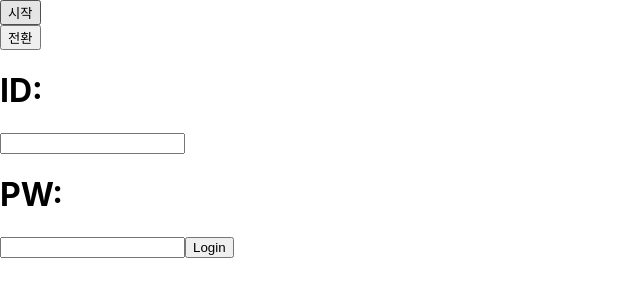
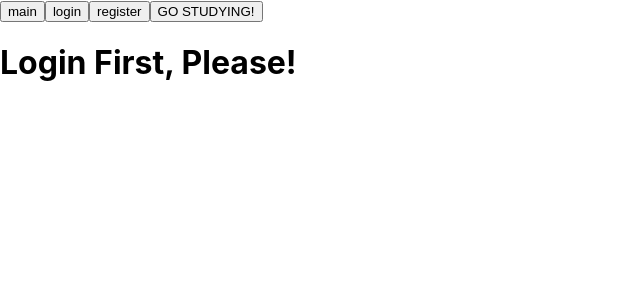
Before and after one commit to reduction-choi/Japanese_vocab, a React (Create React App) app: page / in a window 1280 px wide. Shown: the top 300 px of the page, without its empty margins (0-640 px from the left). Built offline with nearby package versions, Linux system fonts and the light colour scheme.

Commit message:
collction creation for each user, React page remodeled

```diff
--- a/src/App.js
+++ b/src/App.js
@@ -1,42 +1,32 @@
-import Wordlist from './Wordlist';
-import axios from 'axios';
 import './App.css';
-import { useState, useRef, useEffect } from 'react';
+import { useState} from 'react';
+import Menu from './Menu';
+import Main from './Main';
+import Login from './Login';
+import Register from './Register';
+import Somepage from './Somepage';
 function App() {
-  const [words, setWords] = useState([]);
-  const nextID = useRef(0);
-  useEffect(() => console.log(words), [words]);
-  const appendWords = (element) => {
-    setWords(prevWords => prevWords.concat(element));
-    nextID.currnet = nextID.currnet + 1;
-  };
-  const onClick = async () => {
-    const token = 'acd4892e-0f94-4d49-ab83-e15049ea0f96';
-    const headers = new Headers({
-      Authorization: 'Bearer ' + token,
-    });
-    try{
-      let apidata = await axios('https://api.wanikani.com/v2/subjects?types=vocabulary&levels=1',{
-        method: 'GET',
-        headers: headers
-      });
-      for(const wordinfo of apidata.data["data"]){
-        const object = {
-          meaning: wordinfo["data"]["meanings"]["0"]["meaning"],
-          hiragana: wordinfo["data"]["readings"]["0"]["reading"],
-          id: nextID.currnet
-        };
-        appendWords(object);
-      }
-    }
-    catch(e){
-      console.log(e);
-    }
-  }
+  const [states, setStates] = useState({
+    menu: "main",
+    user: null
+  });
   return (
     <div>
-      <button onClick={onClick}>시작</button>
-      <Wordlist words={words}></Wordlist>
+      <Menu setStates={setStates}/>
+      {(()=>{
+        if(states.menu === "main"){
+          return <Main states={states}/>
+        }
+        else if(states.menu === "login"){
+          return <Login setStates={setStates}/>
+        }
+        else if(states.menu === "register"){
+          return <Register/>
+        }
+        else{
+          return <Somepage/>
+        }
+      })()}
     </div>
   );
 }
--- a/src/Login.js
+++ b/src/Login.js
@@ -1,6 +1,6 @@
 import { useState } from "react";
 
-function Login(){
+function Login({setStates}){
     const [values, setValues] = useState({
         id: "",
         passwd: ""
@@ -27,8 +27,21 @@ function Login(){
             })
         })
         .then(res => res.json())
-        .then(data => console.log(data));
-
+        .then(data => {
+            console.log(data);
+            if(data.success === true){
+                setStates(prevStates => {
+                    return {
+                        ...prevStates,
+                        user: values.id
+                    };
+                });
+            }
+        });
+        setValues({
+            id: "",
+            passwd: ""
+        });
     }
     return (
         <div>
--- /dev/null
+++ b/src/Main.js
@@ -0,0 +1,15 @@
+function Main({states}){
+    return (
+        <div>
+            {(()=>{
+                if(states.user == null){
+                    return <h1>Login First, Please!</h1>
+                }
+                else{
+                    return <h1>Welcome! {states.user}</h1>
+                }
+            })()}
+        </div>
+    )
+}
+export default Main;
--- /dev/null
+++ b/src/Menu.js
@@ -0,0 +1,20 @@
+function Menu({setStates}){
+    const handleClick = (e) => {
+        setStates(prevStates => {
+            const {name} = e.target;
+            return {
+                ...prevStates,
+                menu: name
+            };
+        });
+    }
+    return (
+        <div>
+            <button name="main" onClick={handleClick}>main</button>
+            <button name="login" onClick={handleClick}>login</button>
+            <button name="register" onClick={handleClick}>register</button>
+            <button name="study" onClick={handleClick}>GO STUDYING!</button>
+        </div>
+    )
+}
+export default Menu;
--- /dev/null
+++ b/src/Somepage.js
@@ -0,0 +1,8 @@
+function Somepage(){
+    return (
+        <div>
+            <h1>NOTHING YET</h1>
+        </div>
+    )
+}
+export default Somepage;
--- a/src/index.js
+++ b/src/index.js
@@ -3,13 +3,11 @@ import ReactDOM from 'react-dom/client';
 import './index.css';
 import App from './App';
 import reportWebVitals from './reportWebVitals';
-import LoginRegister from './LoginRegister';
 
 const root = ReactDOM.createRoot(document.getElementById('root'));
 root.render(
   <React.StrictMode>
     <App/>
-    <LoginRegister/>
   </React.StrictMode>
 );
 
```
Also changed, not shown: models/Vocab.js (added, +11 -0 lines), server.js (+29 -1 lines), note.txt.
